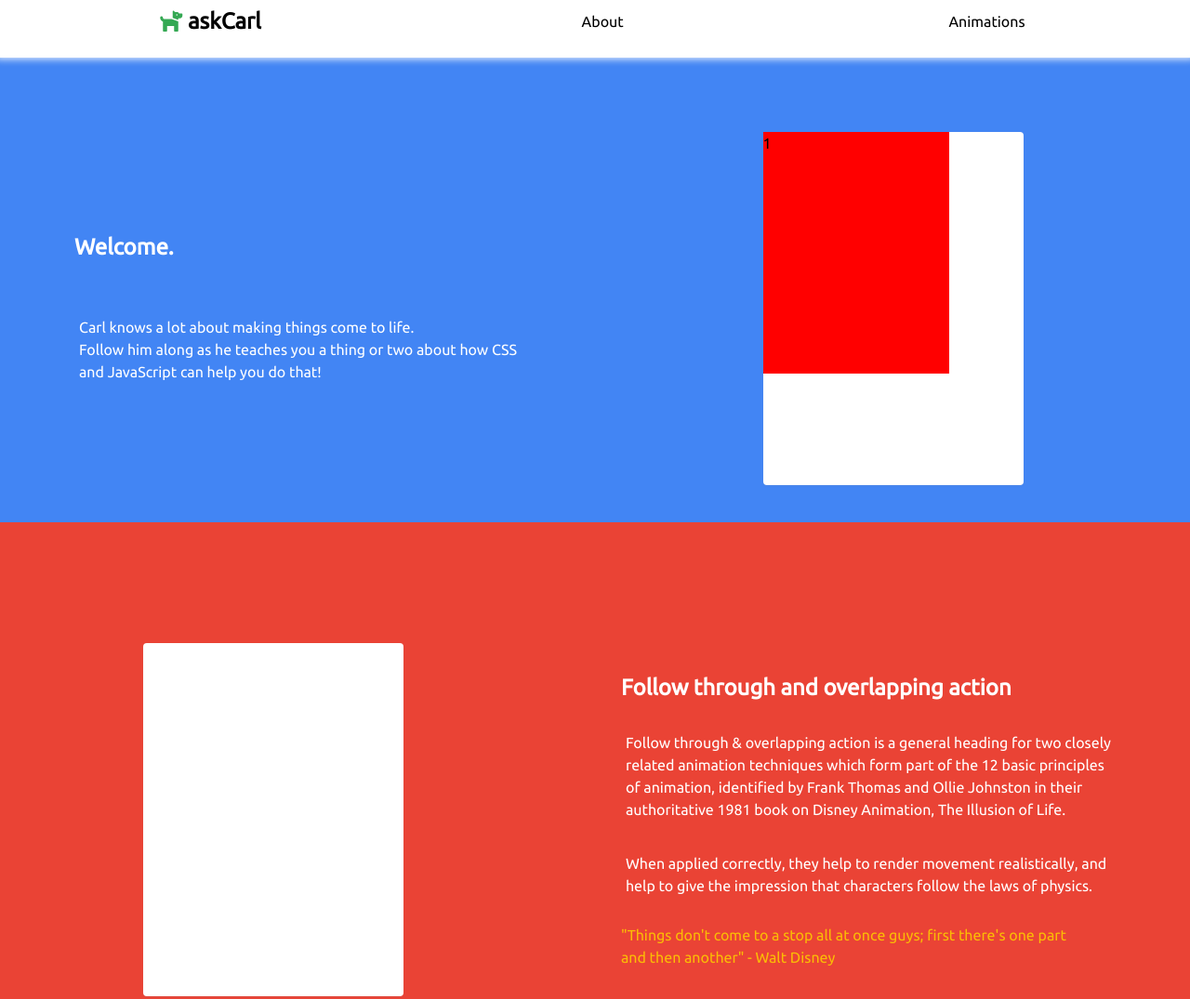
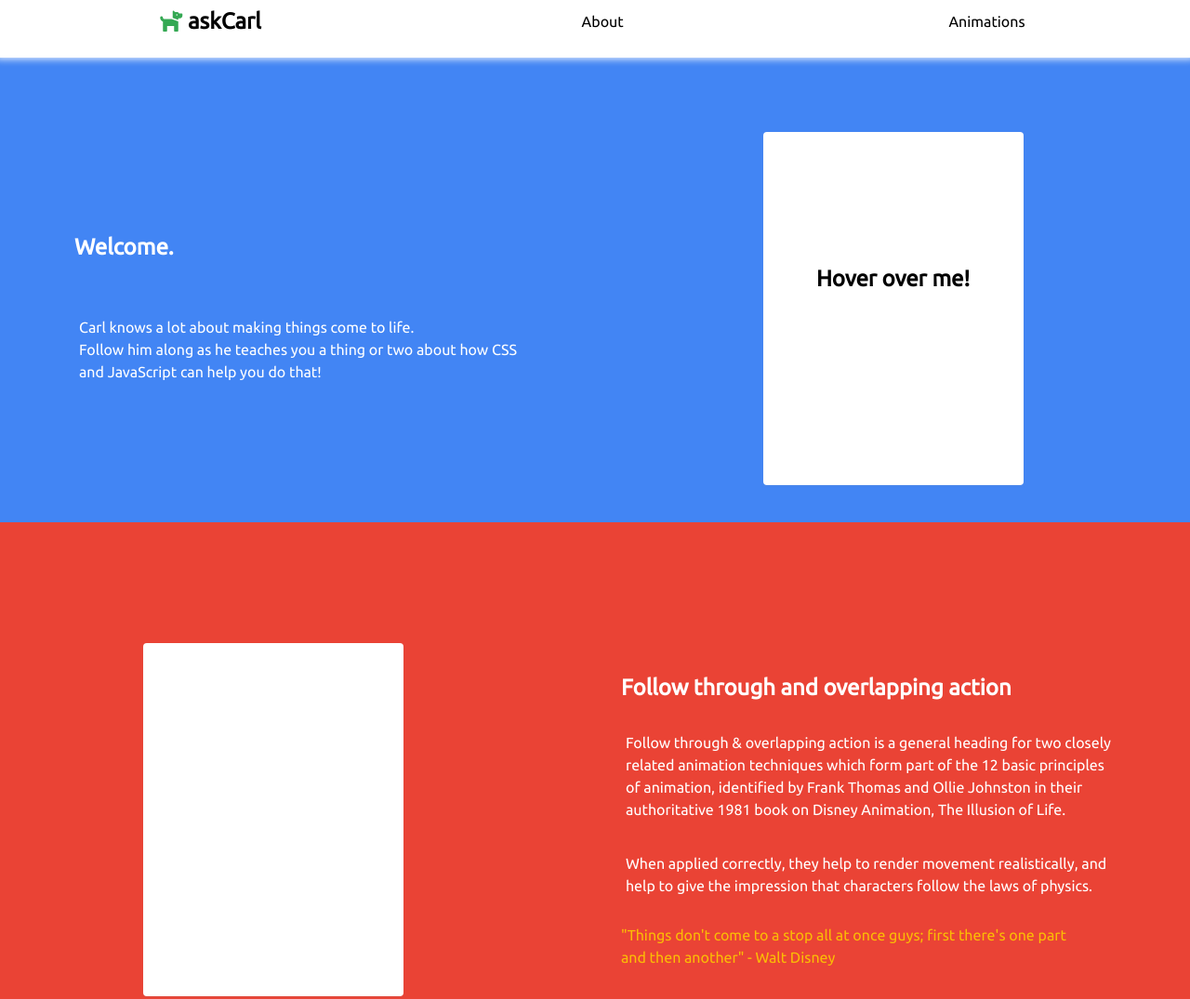
Before and after one commit to luqven/askCarl, a website: page html/home.html in a window 1280 px wide. Shown: the top 1075 px of the page at 93% size. Drawn offline with Linux system fonts and the light colour scheme.

Commit message:
improve flip card

```diff
--- a/html/home.html
+++ b/html/home.html
@@ -43,14 +43,24 @@
               Follow him along as he teaches you a thing or two about
                 how CSS <br> and JavaScript can help you do that!</p>
             </div>
-            <div class="hover-card-container" id="a0">
+            <!-- <div class="hover-card-container" id="a0"> -->
               <div class="flipcard">
                 <div class="card" id="fp01">
-                  <div class="card-face frontface">1</div>
-                  <div class="card-face backface">2</div>
+                  <div class="card-face frontface">
+                    <h2>Hover over me!</h2>
+                  </div>
+                  <div class="card-face backface">
+                    <code>
+                        for animations in webPage do |hoverOverCard|
+                          if (animationIsInteresting) {
+                            "make sure to read relevent code!"
+                        }
+                      end
+                    </code>
+                  </div>
                 </div>
               </div>
-            </div>
+            <!-- </div> -->
       </div>
       <!-- Animation1 -->
       <div class="animation1-container">
--- a/styles/reset.css
+++ b/styles/reset.css
@@ -34,3 +34,30 @@ img {
 .hidden {
   display: none;
 }
+
+	code {
+    background: rgba(255, 255, 255, 0.05);
+    border-radius: 0.25em;
+    border: solid 1px rgba(255, 255, 255, 0.15);
+    font-family: "Courier New", monospace;
+    font-size: 0.9em;
+    margin: 0 0.25em;
+    padding: 0.25em 0.65em;
+    padding-top: 50%;
+    margin: 0;
+	}
+
+	pre {
+		-webkit-overflow-scrolling: touch;
+		font-family: "Courier New", monospace;
+		font-size: 0.9em;
+		margin: 0 0 2em 0;
+	}
+
+		pre code {
+			display: block;
+			line-height: 1.75em;
+			padding: 1em 1.5em;
+      overflow-x: auto;
+      margin-top: 50%;
+		}
--- a/styles/welcome_bar.css
+++ b/styles/welcome_bar.css
@@ -43,10 +43,15 @@
 
 /* apply perspective to the 3D space */
 .flipcard {
-    width: 200px;
-    height: 260px;
+    margin: auto;
+    box-sizing: border-box;
+    box-shadow: 0 1px 2px rgba(156, 156, 156, 0.15);
+    transition: all 0.3s ease-in-out;
+    width: 280px;
+    height: 380px;
     perspective: 600px;
 }
+
 /* set the card transform origin to be at the center of the card */
 .card {
     width: 100%;
@@ -65,14 +70,26 @@
 }
 
 .frontface {
-  background: red;
+    border-radius: 4px;
+    background: white;
+}
+
+.frontface h2 {
+    margin-top: 50%;
+    text-align: center;
+    color: black;
 }
 /* rotate backface with 3d transform */
 .backface {
-  background: blue;
-  transform: rotateX(-180deg);
+    color: white;
+    border-radius: 4px;
+    background: transparent;
+    transform: rotateX(-180deg);
+    display: flex;
+    font-size: smaller;
+
 }
 /* rotate when is-flipped class present */
 .card.is-flipped {
-  transform: rotateX(-180deg);
+    transform: rotateX(-180deg);
 }
```
